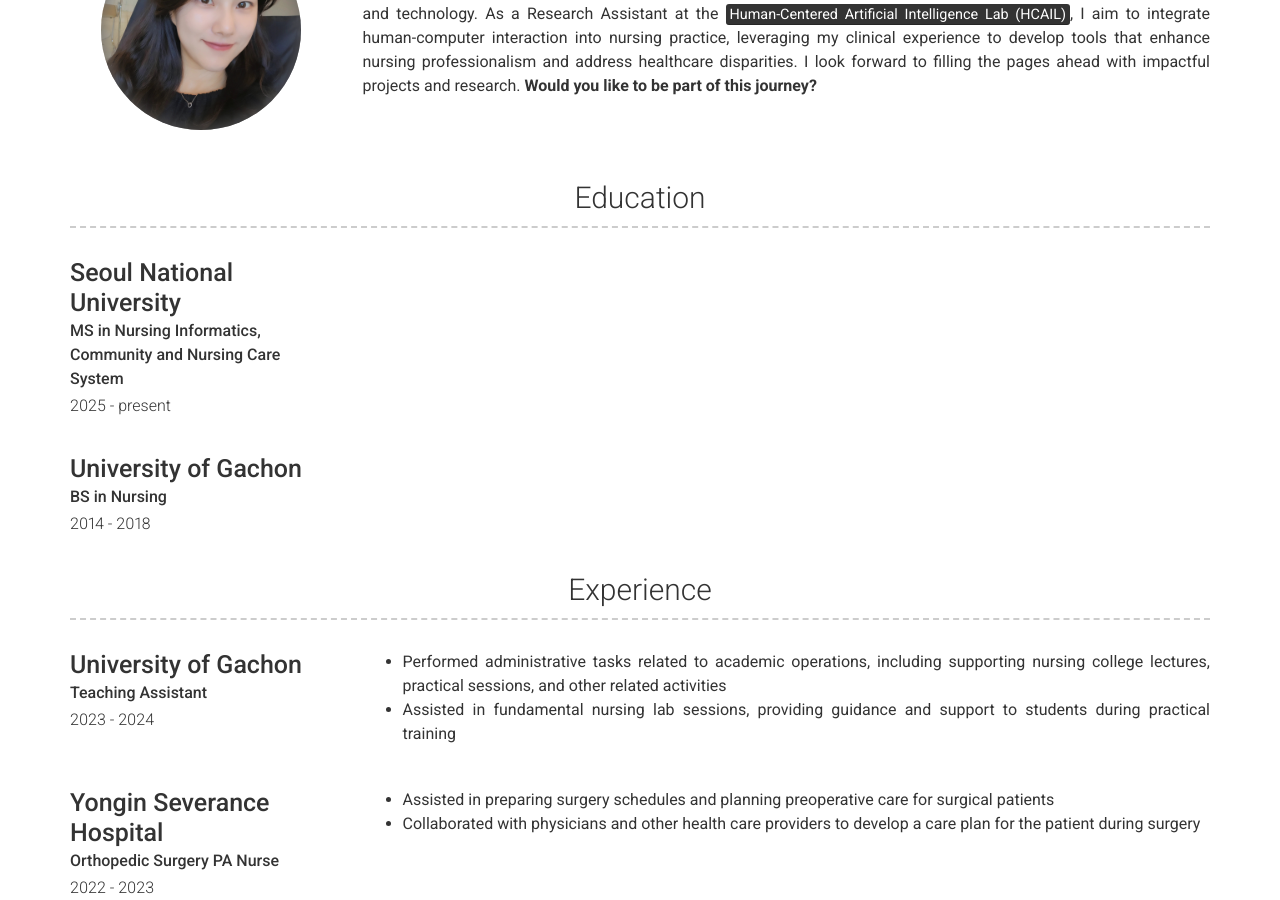
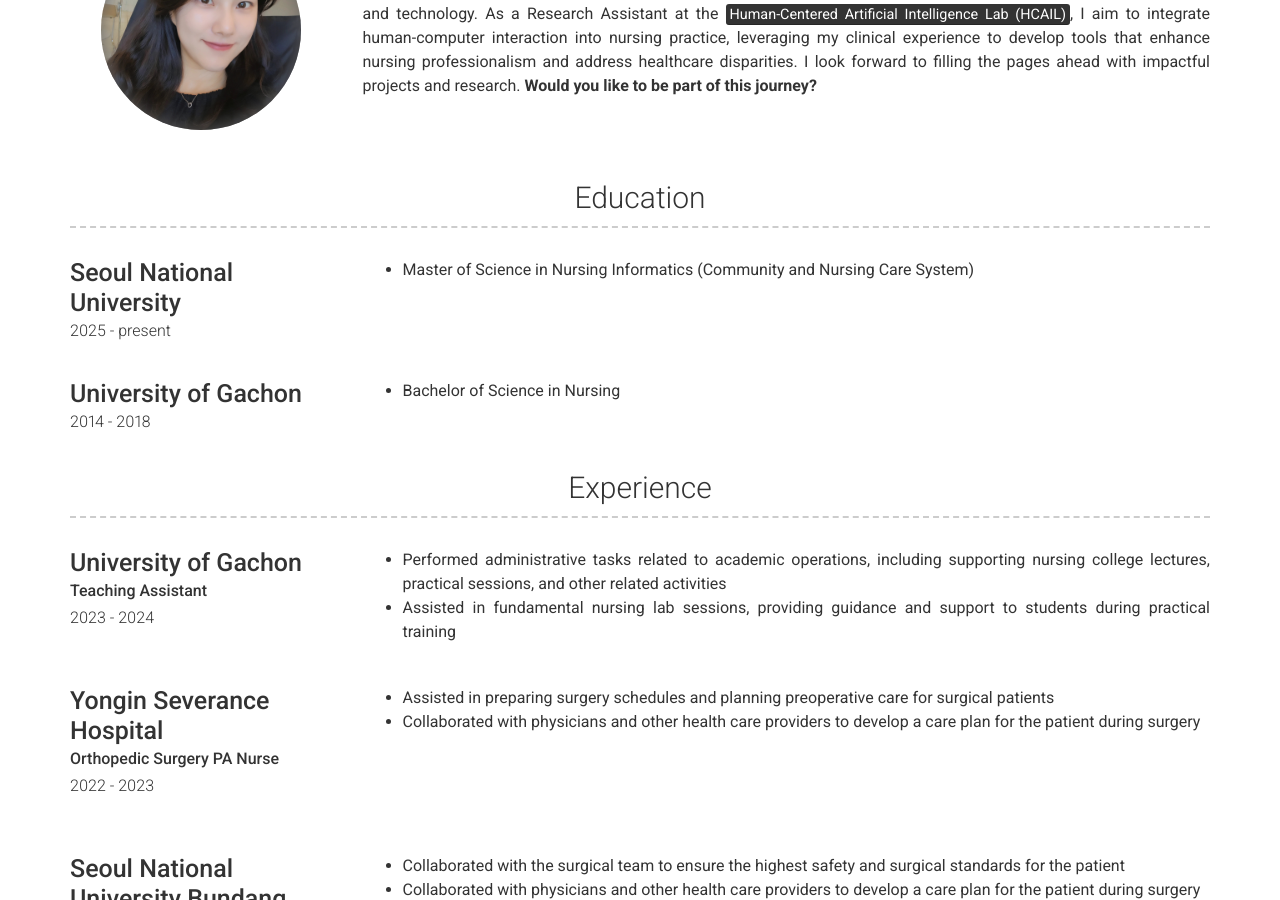
Before and after one commit to Minju-Kim1/CV, a Jekyll site: the page built from index.md, in a window 1280 px wide and 900 px high, scrolled down 399 px. Built offline with Jekyll 4.4.1, drawn with Linux system fonts in a browser that asks for light colours; nearby versions of some CDN libraries.

Commit message:
Change some layout in _config.yml

```diff
--- a/_config.yml
+++ b/_config.yml
@@ -56,21 +56,21 @@ content:
     content:
       - layout: top-left
         title: Seoul National University
-        sub_title: MS in Nursing Informatics, Community and Nursing Care System
+        #sub_title:
         caption: 2025 - present
         #quote: >
           #Short institution or course description (optional)
-        #description: | # this will include n
-
+        description: | # this will include n
+          * Master of Science in Nursing Informatics (Community and Nursing Care System)
 
       - layout: top-left
         title: University of Gachon
-        sub_title: BS in Nursing
+        #sub_title:
         caption: 2014 - 2018
         #quote: >
           #Short institution or course description (optional)
-        #description: | # this will include new lines to allow paragraphs
-          #Description of qualification
+        description: | # this will include new lines to allow paragraphs
+          * Bachelor of Science in Nursing
 
   - title: Experience
     layout: list
@@ -112,7 +112,7 @@ content:
     layout: list # Type of content section (list/text)
     content:
       - layout: left
-        border: weak  # Value of `weak` will display a weak border below this item. # Any
+        #border: weak  # Value of `weak` will display a weak border below this item. # Any
                       # other value (or no value) means no border will be displayed
         #title:
         sub_title: Seoul National University
```
